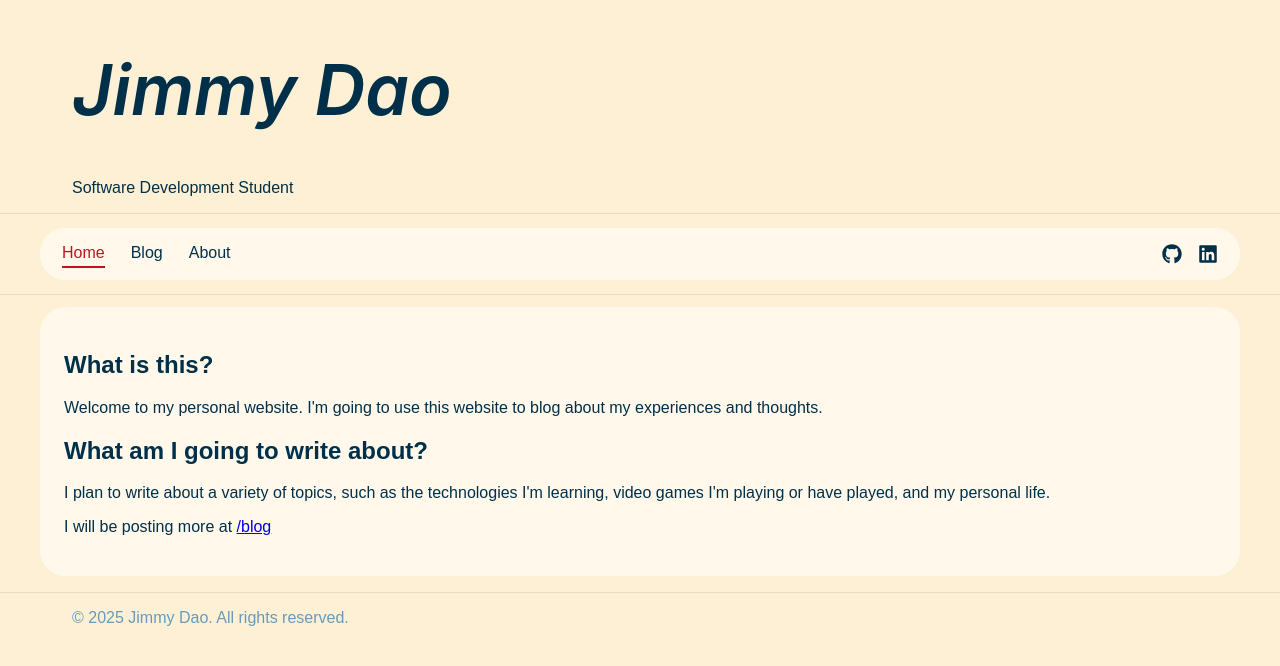
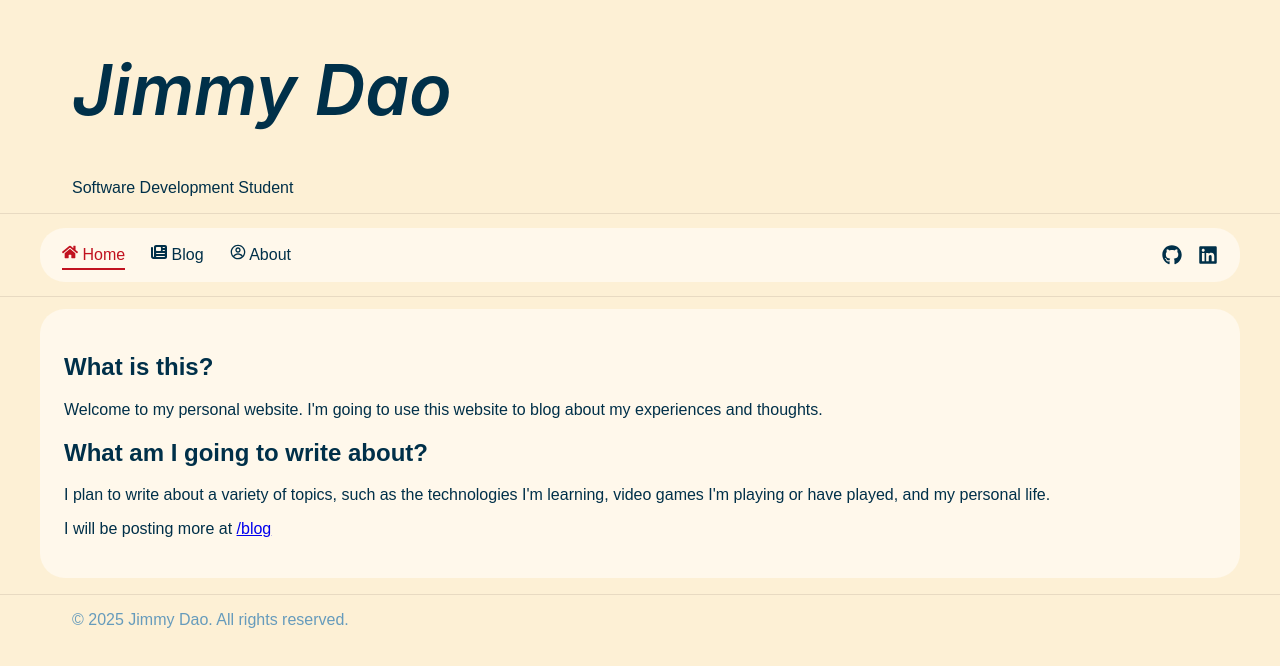
Before and after one commit to Daojim/personal-website, a React (Vite) app in the folder apps/client/: page / in a window 1280 px wide. Shown: the top 666 px of the page. Built offline with nearby package versions, Linux system fonts and the light colour scheme; a web font is replaced by a local one.

Commit message:
Add icons to internal nav

```diff
--- a/apps/client/src/components/Nav.tsx
+++ b/apps/client/src/components/Nav.tsx
@@ -1,5 +1,8 @@
 import { NavLink } from "react-router-dom";
 import { FaGithub, FaLinkedin } from "react-icons/fa";
+import { FaHome } from "react-icons/fa";
+import { FaNewspaper } from "react-icons/fa6";
+import { CgProfile } from "react-icons/cg";
 
 function Nav() {
   return (
@@ -7,8 +10,15 @@ function Nav() {
       <nav>
         <div className="container">
           <div className="internalNav">
-            <NavLink to="/">Home</NavLink> <NavLink to="/blog">Blog</NavLink>{" "}
-            <NavLink to="/about">About</NavLink>
+            <NavLink to="/">
+              <FaHome /> Home
+            </NavLink>{" "}
+            <NavLink to="/blog">
+              <FaNewspaper /> Blog
+            </NavLink>{" "}
+            <NavLink to="/about">
+              <CgProfile /> About
+            </NavLink>
           </div>
           <div className="externalNav">
             <a
```
